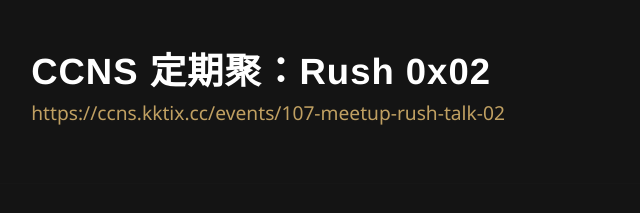
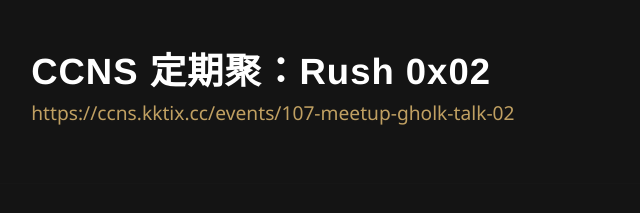
Before and after one commit to ccns/ccns.github.io-deprecated, a website: page index.html in a window 1280 px wide. Shown: the part 1447-1660 px from the top of the page, 388-1028 px from the left. Drawn offline with nearby package versions, Linux system fonts and the light colour scheme; files whose address does not match are found by name; a web font is replaced by a local one.

Commit message:
update events

```diff
--- a/index.html
+++ b/index.html
@@ -67,7 +67,7 @@
                 </div>
                 <div class="eventName">
                   <div class="name">CCNS 定期聚：Rush 0x02</div>
-                  <a href="https://ccns.kktix.cc/events/107-meetup-rush-talk-02" class="url" target="_blank">https://ccns.kktix.cc/events/107-meetup-rush-talk-02</a>
+                  <a href="https://ccns.kktix.cc/events/107-meetup-gholk-talk-02" class="url" target="_blank">https://ccns.kktix.cc/events/107-meetup-gholk-talk-02</a>
                 </div>
             </div>
 
```
